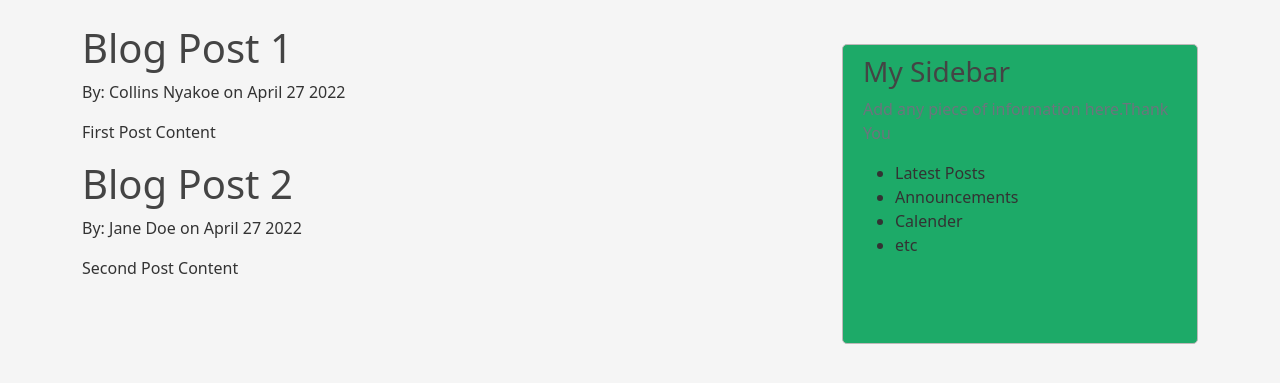
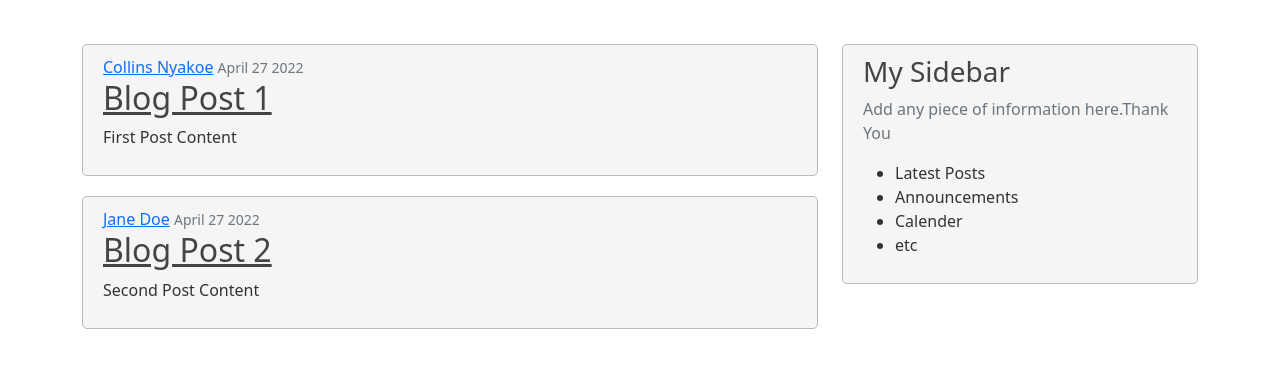
Before and after one commit to Collins07/blog, a Flask app: page / in a window 1280 px wide. Shown: the part 56-439 px from the top of the page. Run offline with Flask 2, Linux system fonts and the light colour scheme.

Commit message:
layout changes

```diff
--- a/static/style.css
+++ b/static/style.css
@@ -1,5 +1,5 @@
 body{
-    background: whitesmoke;
+    background: white;
     color: #333333;
     margin-top: 5rem;
 }
@@ -16,12 +16,11 @@ h1,h2,h3,h4,h5,h6{
     font-weight: 500;
 }
 .content-section{
-    background:#1daa68;
+    background:whitesmoke;
     padding: 10px 20px;
     border: 1px solid #bdb9b9;
     border-radius: 5px;
     margin-top: 20px;
-    height: 300px;
 }
 .article-title{
     color: #444444;
--- a/templates/home.html
+++ b/templates/home.html
@@ -1,8 +1,15 @@
 {% extends "base.html"%}
 {% block content %}
     {% for post in posts %}
-        <h1>{{ post.title }}</h1>
-        <p>By: {{ post.author }} on {{ post.date_posted }}</p>
-        <p>{{ post.content }}</p>
+        <article class="media content-section">
+            <div class="media-body">
+                <div class="articel-metadata">
+                    <a href="#" class="mr-2">{{post.author }}</a>
+                        <small class="text-muted">{{ post.date_posted }}</small>
+                </div>
+                <h2><a href="#" class="article-title">{{ post.title }}</a></h2>
+                <p class="article-content">{{ post.content }}</p>
+            </div>
+        </article>
     {% endfor %}
 {% endblock content%}
```
Also changed, not shown: templates/base.html (+5 -5 lines).
